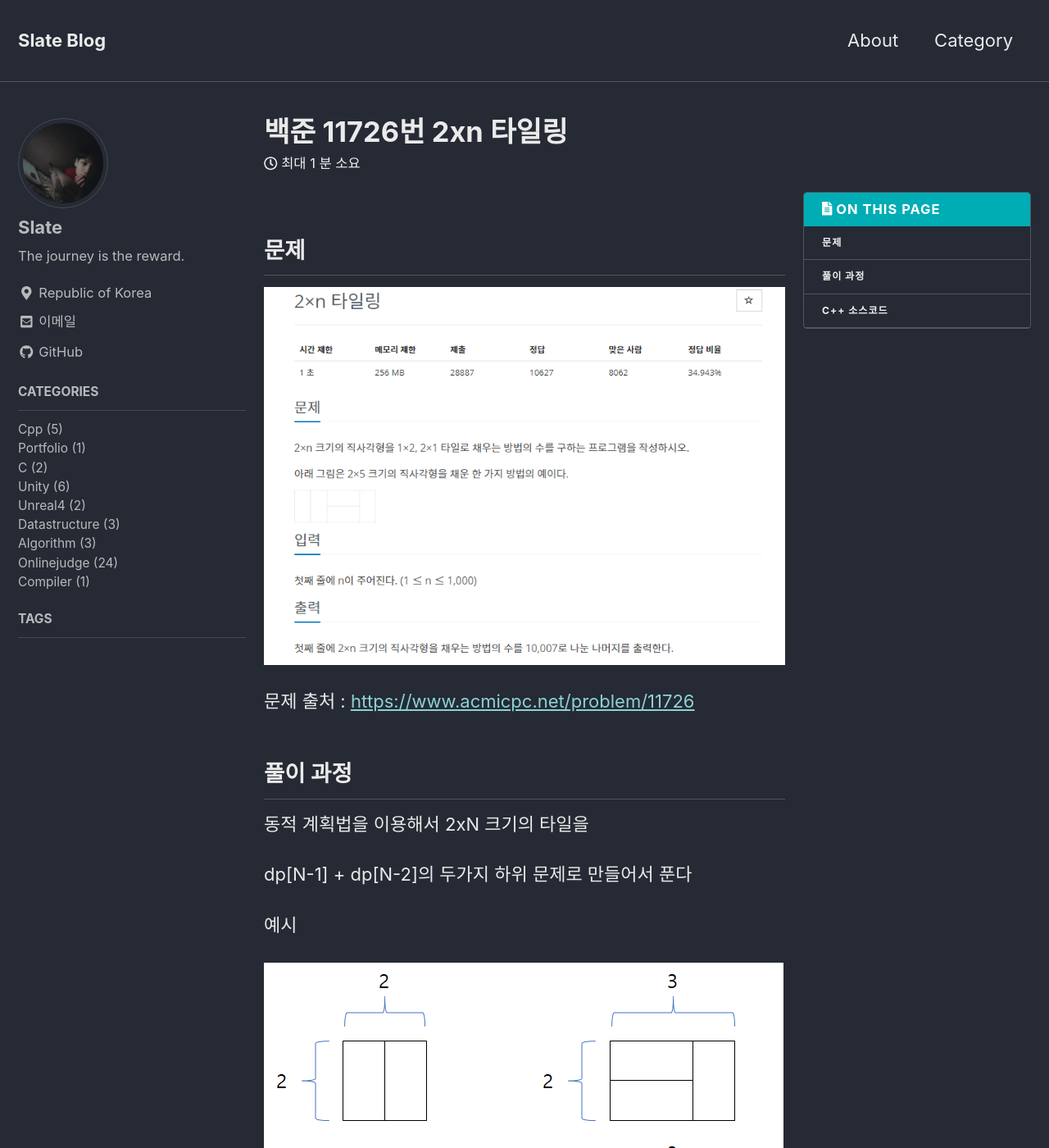
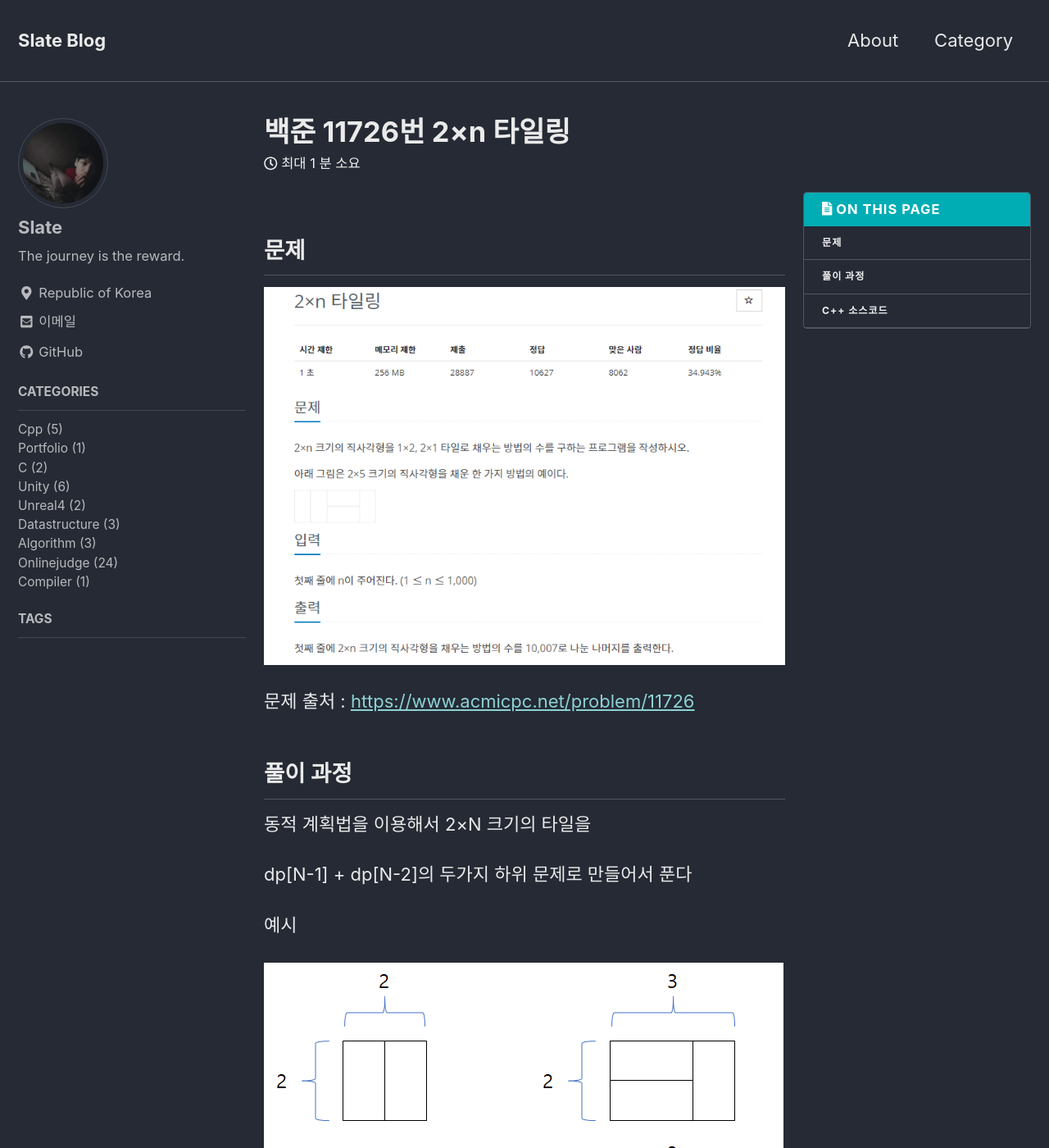
Before and after one commit to lesslate/lesslate.github.io, a Jekyll site: the page built from _posts/OnlineJudge/2018-11-14-Baekjoon-11726번.md, in a window 1280 px wide and 1400 px high. Shown: the whole window at 82% size. Built offline with Jekyll 4.4.1, drawn with Linux system fonts in a browser that asks for light colours; nearby versions of some CDN libraries; comment, search, counter and statistics services are not loaded; some of the changed text lies outside the part shown.

Commit message:
Update _posts/OnlineJudge/2018-11-14-Baekjoon-11726번.md

```diff
--- a/_posts/OnlineJudge/2018-11-14-Baekjoon-11726번.md
+++ b/_posts/OnlineJudge/2018-11-14-Baekjoon-11726번.md
@@ -1,5 +1,5 @@
 ---
-title: "백준 11726번 2xn 타일링"
+title: "백준 11726번 2×n 타일링"
 categories:
   - OnlineJudge
 last_modified_at: 2018-11-14T13:00:00+09:00
@@ -22,7 +22,7 @@ sidebar_main: true
 
 
 
-동적 계획법을  이용해서 2xN 크기의 타일을
+동적 계획법을  이용해서 2×N 크기의 타일을
 
 dp[N-1] + dp[N-2]의 두가지 하위 문제로 만들어서 푼다
 
@@ -40,7 +40,7 @@ N이 3일때 dp[3] = dp[2] + dp[1] = 3
 
 ![1726623](https://github.com/lesslate/lesslate.github.io/blob/master/assets/img/OnlineJudge/11726img2.png?raw=true)
 
-dp[N-1] + dp[N-2] 는 2xN 크기의 타일을 채우는 경우의 수가 된다.
+dp[N-1] + dp[N-2] 는 2×N 크기의 타일을 채우는 경우의 수가 된다.
 
 ## C++ 소스코드
 
```
